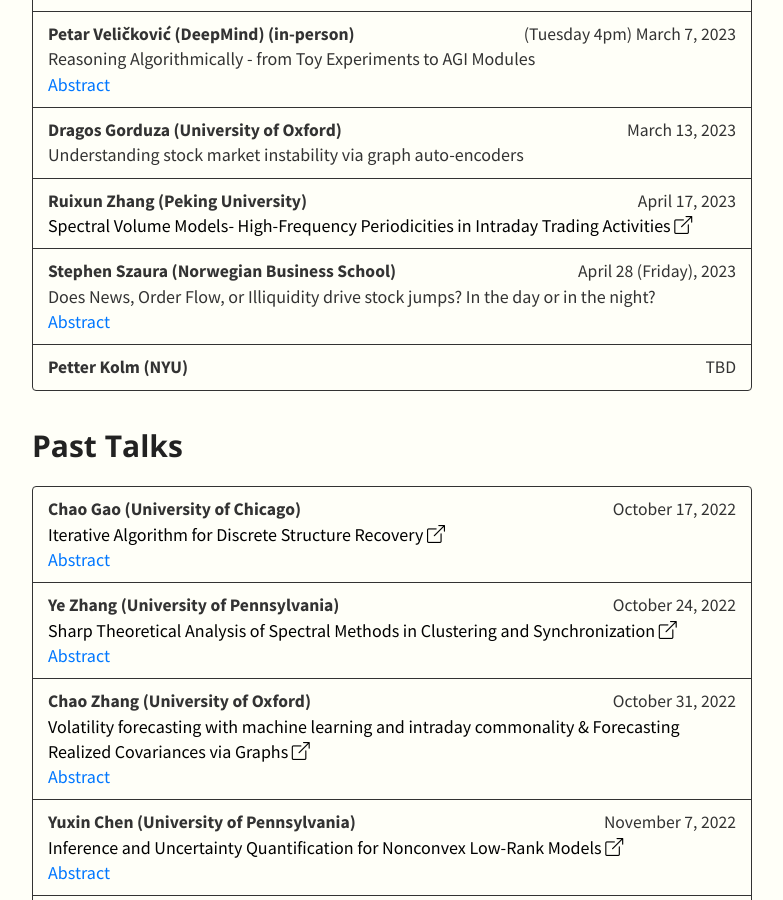
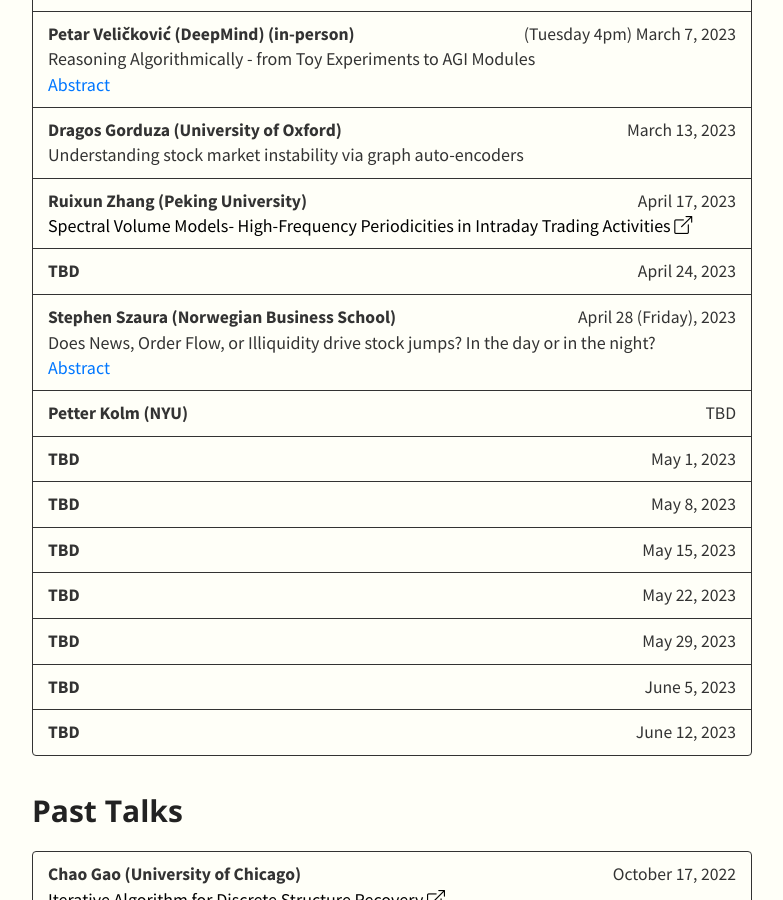
Before and after one commit to SML-Fin/SML-Fin.github.io, a Jekyll site: the page built from index.md, in a window 1280 px wide and 900 px high, scrolled down 963 px. Shown: the whole window, without its empty margins (248-1031 px from the left). Built offline with Jekyll 4.4.1, drawn with Linux system fonts in a browser that asks for light colours; nearby versions of some CDN libraries; our own code applies the rules of GitHub Pages for plain Markdown files.

Commit message:
all dates TT

```diff
--- a/_data/talks.yml
+++ b/_data/talks.yml
@@ -29,12 +29,28 @@
       date: April 17, 2023
       title: Spectral Volume Models- High-Frequency Periodicities in Intraday Trading Activities
       link: https://papers.ssrn.com/sol3/papers.cfm?abstract_id=4230610
+    - speaker:  TBD
+      date: April 24, 2023
     - speaker: Stephen Szaura (Norwegian Business School)
       date: April 28 (Friday), 2023
       title: Does News, Order Flow, or Illiquidity drive stock jumps? In the day or in the night?
       abstract: The overnight material news events and sources of stock illiquidity can be potentially important sources of jumps in stock returns. We find that for the average firm in the cross-section, stock illiquidity is more likely to drive a stock return jump than either day or overnight news flow frequency and content, however, for larger firms there is a higher likelihood that the stock return jump is driven by overnight news flow frequency. Yet our results find a larger idiosyncratic jump size for a higher number of day news articles than stock illiquidity for the average and large firms. Our results show how day and overnight news flow, stock illiquidity, and order flow are reflected in stock return jumps and idiosyncratic jump risk.
     - speaker: Petter Kolm (NYU)
       date: TBD
+    - speaker:  TBD
+      date: May 1, 2023
+    - speaker:  TBD
+      date: May 8, 2023
+    - speaker:  TBD
+      date: May 15, 2023
+    - speaker:  TBD
+      date: May 22, 2023
+    - speaker:  TBD
+      date: May 29, 2023
+    - speaker:  TBD
+      date: June 5, 2023
+    - speaker:  TBD
+      date: June 12, 2023
 
 
 - type: Past Talks
```
